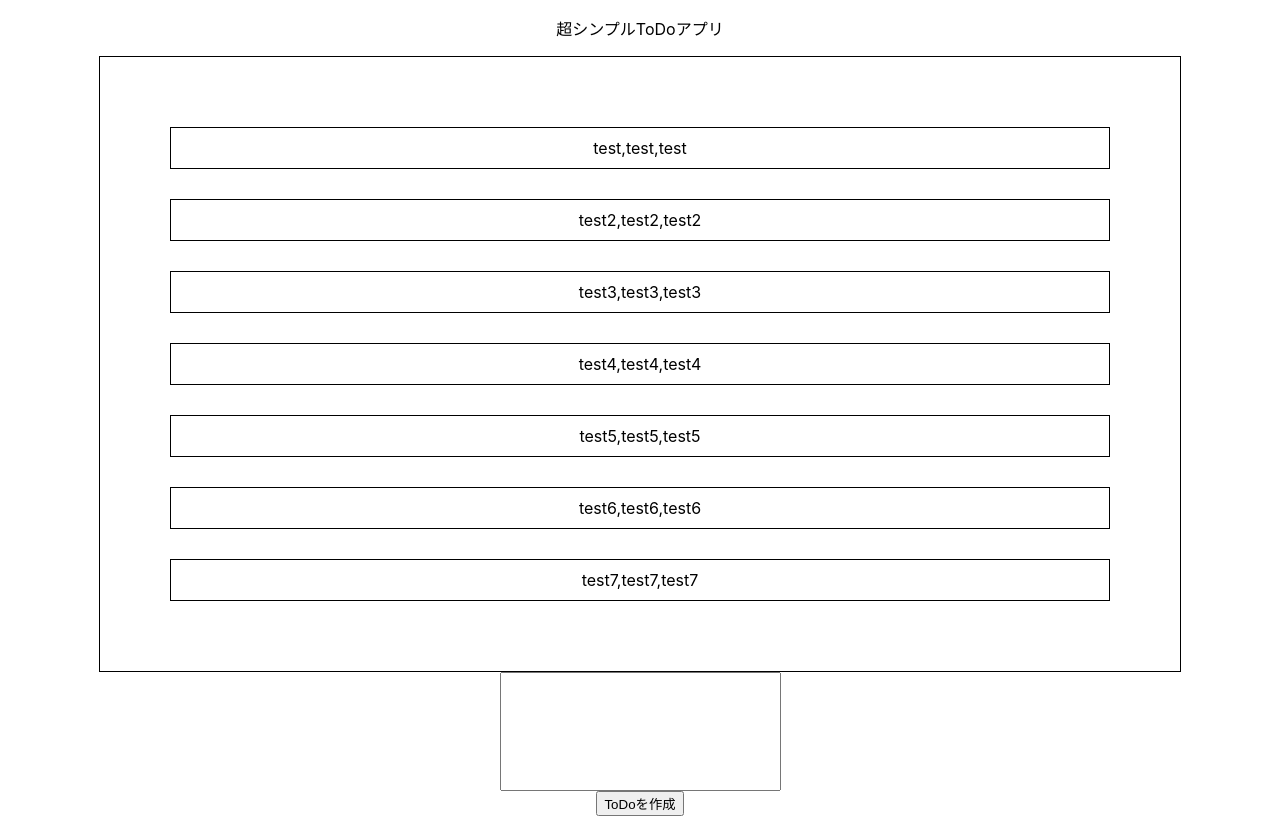
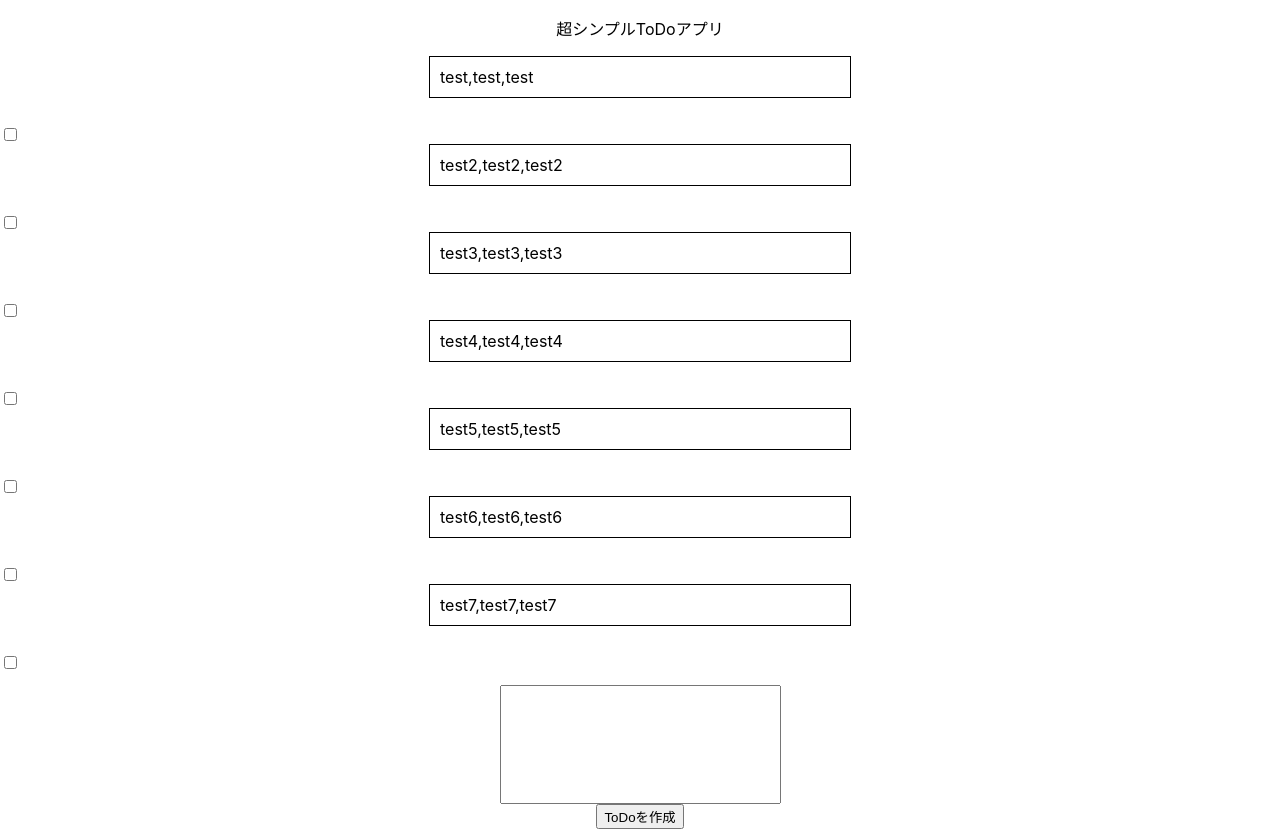
Before and after one commit to stove-nakazawashota/ToDo-App, a React (Create React App) app: page / in a window 1280 px wide. Built offline with nearby package versions, Linux system fonts and the light colour scheme.

Commit message:
3月4日の作業内容

```diff
--- a/src/App.css
+++ b/src/App.css
@@ -6,21 +6,27 @@ li {
   text-align: center;
 }
 
-.todos {
+/* .todos {
   margin: 0 auto;
   display: block;
   width: 1000px;
   padding: 40px;
   text-align: center;
   border: solid 1px #000;
-}
+} */
 
 .todo {
-  margin: 30px;
+  margin: 0 auto;
+  margin-bottom: 30px;
+  display: block;
   padding: 10px;
+  width: 400px;
   border: solid 1px #000;
 }
 
+.check {
+  display: flex;
+}
 
 .textinput {
   padding: 50px;
--- a/src/App.tsx
+++ b/src/App.tsx
@@ -4,11 +4,12 @@ import React, { useState } from 'react';
 import Title from './Components/Title';
 import ToDoList from './Components/ToDoList';
 import './App.css';
+import ToDo from './Components/ToDo';
 
-type ToDo = {
-  title: string,
-  id: number
-}
+// type ToDo = {
+//   title: string,
+//   id: number
+// }
 
 function App() {
   const [taskList, setTaskList] = useState<ToDo[]>(data);
@@ -16,7 +17,6 @@ function App() {
     const newId = taskList.length + 1
     const textInput: HTMLInputElement = document.querySelector('.textinput')!
     const newTitle: string = textInput.value
-
     const newTask: ToDo = {
       id: newId,
       title: newTitle
@@ -28,6 +28,7 @@ function App() {
   return (
     <>
       <Title></Title>
+      <ToDo taskList={taskList}></ToDo>
       <ToDoList taskList={taskList}></ToDoList>
       <Form addTaskList={addTaskList}></Form>
     </>
--- a/src/Components/AddData.tsx
+++ b/src/Components/AddData.tsx
@@ -3,8 +3,8 @@ import React, { useState } from 'react'
 const AddData = () => {
     const [data, setData] = useState([])
     return (
-        <div>
-        </div>
+        <>
+        </>
     )
 }
 
--- a/src/Components/Title.tsx
+++ b/src/Components/Title.tsx
@@ -1,4 +1,3 @@
-import React from 'react'
 
 const Title = () => {
     return (
--- /dev/null
+++ b/src/Components/ToDo.tsx
@@ -0,0 +1,26 @@
+
+type ToDo = {
+    title: string,
+    id: number
+}
+
+type PropsType = {
+    taskList: ToDo[]
+}
+
+const ToDo = (props: PropsType) => {
+    return (
+        <>
+            {props.taskList.map((value) => {
+                return (
+                    <>
+                        <li className="todo" key={value.id}>{value.title}</li>
+                        <input type="checkbox" name="checkbox" className="check"></input>
+                    </>
+                )
+            })}
+        </>
+    )
+}
+
+export default ToDo
--- a/src/Components/ToDoList.tsx
+++ b/src/Components/ToDoList.tsx
@@ -12,11 +12,11 @@ const ToDoList = (props: PropsType) => {
     return (
         <>
             <ul className='todos'>
-                {props.taskList.map((value) => {
+                {/* {props.taskList.map((value) => {
                     return (
                         <li className="todo" key={value.id}>{value.title}</li>
                     )
-                })}
+                })} */}
             </ul>
         </>
     )
```
Also changed, not shown: src/Components/Form.tsx (line endings or trailing spaces).
